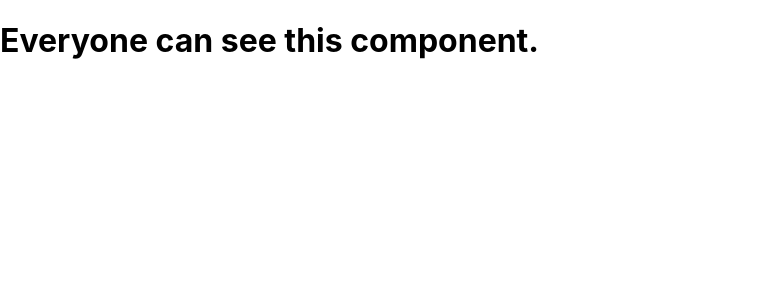
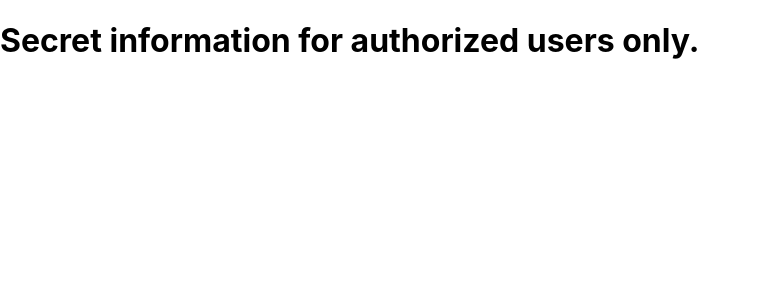
Before and after one commit to Adriantutuianu/react-course, a React (Create React App) app: page / in a window 1280 px wide. Shown: the top 300 px of the page, without its empty margins (0-759 px from the left). Built offline with nearby package versions, Linux system fonts and the light colour scheme.

Commit message:
Conditional rendering example

```diff
--- a/src/App.js
+++ b/src/App.js
@@ -1,7 +1,7 @@
 import "./App.css";
 
 function SecretComponent() {
-  return <h1>Secret information for authorized users only</h1>;
+  return <h1>Secret information for authorized users only.</h1>;
 }
 
 function Regularcomponent() {
@@ -9,11 +9,7 @@ function Regularcomponent() {
 }
 
 function App(props) {
-  if (props.authorized) {
-    return <SecretComponent />;
-  } else {
-    return <Regularcomponent />;
-  }
+  return <>{props.authorized ? <SecretComponent /> : <Regularcomponent />}</>;
 }
 
 export default App;
--- a/src/index.js
+++ b/src/index.js
@@ -3,4 +3,4 @@ import ReactDOM from "react-dom";
 import "./index.css";
 import App from "./App";
 
-ReactDOM.render(<App authorized={false} />, document.getElementById("root"));
+ReactDOM.render(<App authorized={true} />, document.getElementById("root"));
```
